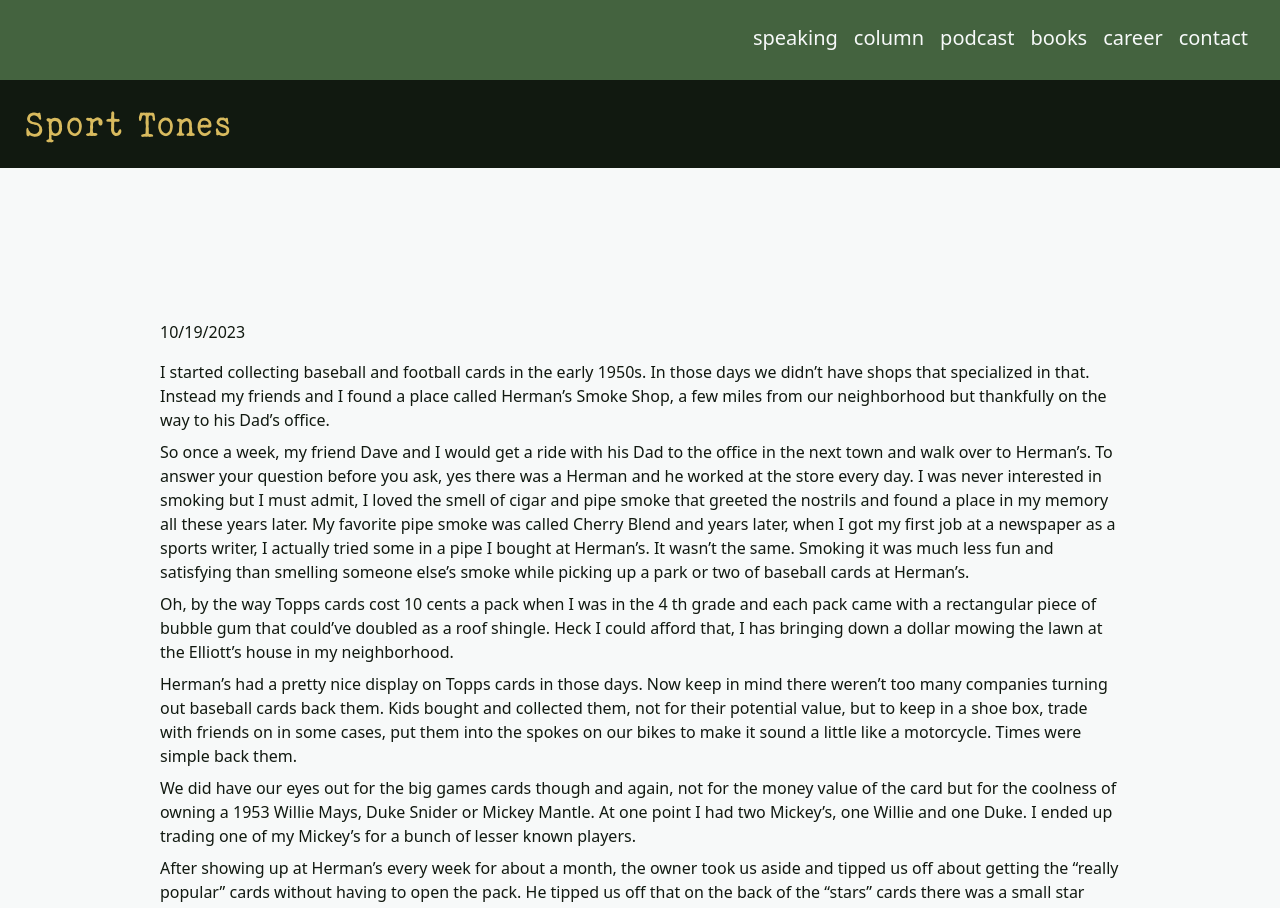
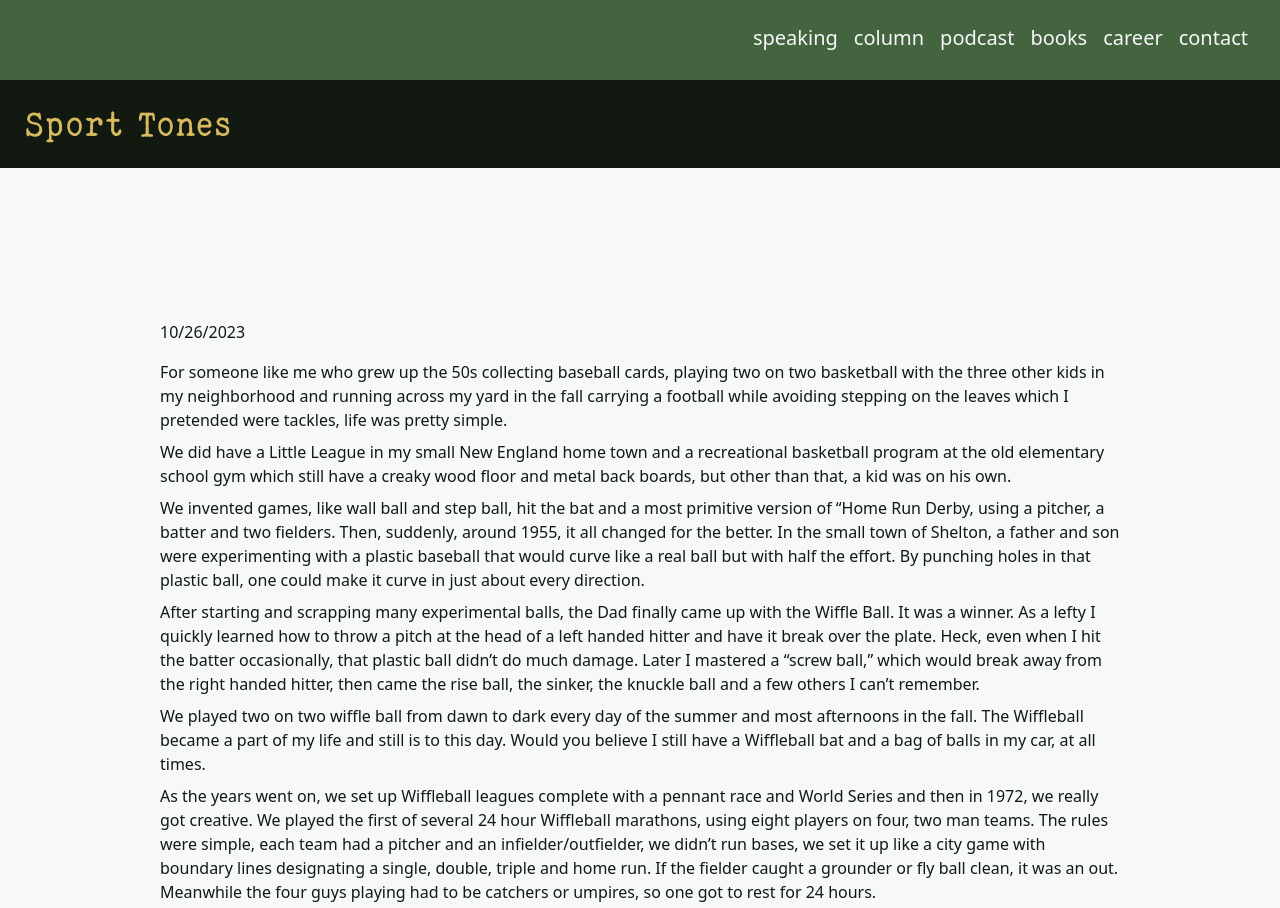
Before and after one commit to Jerud-Moyer/tony-ventrella-web, a Next.js app: page /blog in a window 1280 px wide. Shown: the top 908 px of the page. Built offline with nearby package versions, Linux system fonts and the light colour scheme.

Commit message:
add new column

```diff
--- a/data/blog-entries.js
+++ b/data/blog-entries.js
@@ -64,5 +64,18 @@ export const blogEntries = [
       'Gotta go now. Need to dust off my 1953 Mickey Mantle and see if I can swap it for a new car.'
     ],
     imageUrl: 'https://i.imgur.com/kWqWmO1.jpg'
+  },
+  {
+    createdAt: 1698294604053,
+    title: '',
+    content: [
+      'For someone like me who grew up the 50s collecting baseball cards, playing two on two basketball with the three other kids in my neighborhood and running across my yard in the fall carrying a football while avoiding stepping on the leaves which I pretended were tackles, life was pretty simple.',
+      'We did have a Little League in my small New England home town and a recreational basketball program at the old elementary school gym which still have a creaky wood floor and metal back boards, but other than that, a kid was on his own.',
+      'We invented games, like wall ball and step ball, hit the bat and a most primitive version of “Home Run Derby, using a pitcher, a batter and two fielders. Then, suddenly, around 1955, it all changed for the better. In the small town of Shelton, a father and son were experimenting with a plastic baseball that would curve like a real ball but with half the effort. By punching holes in that plastic ball, one could make it curve in just about every direction.',
+      'After starting and scrapping many experimental balls, the Dad finally came up with the Wiffle Ball. It was a winner. As a lefty I quickly learned how to throw a pitch at the head of a left handed hitter and have it break over the plate. Heck, even when I hit the batter occasionally, that plastic ball didn\’t do much damage. Later I mastered a “screw ball,” which would break away from the right handed hitter, then came the rise ball, the sinker, the knuckle ball and a few others I can\’t remember.',
+      'We played two on two wiffle ball from dawn to dark every day of the summer and most afternoons in the fall. The Wiffleball became a part of my life and still is to this day. Would you believe I still have a Wiffleball bat and a bag of balls in my car, at all times.',
+      'As the years went on, we set up Wiffleball leagues complete with a pennant race and World Series and then in 1972, we really got creative. We played the first of several 24 hour Wiffleball marathons, using eight players on four, two man teams. The rules were simple, each team had a pitcher and an infielder/outfielder, we didn’t run bases, we set it up like a city game with boundary lines designating a single, double, triple and home run. If the fielder caught a grounder or fly ball clean, it was an out. Meanwhile the four guys playing had to be catchers or umpires, so one got to rest for 24 hours.',
+      'We had a blast, so much so that first year that we did it for two more years after that. All these years later, everyone who took part in those Wiffleball marathons still talks about it today. And the little company that invented the Wiffleball, is still in business today.'
+    ]
   }
 ]
```
